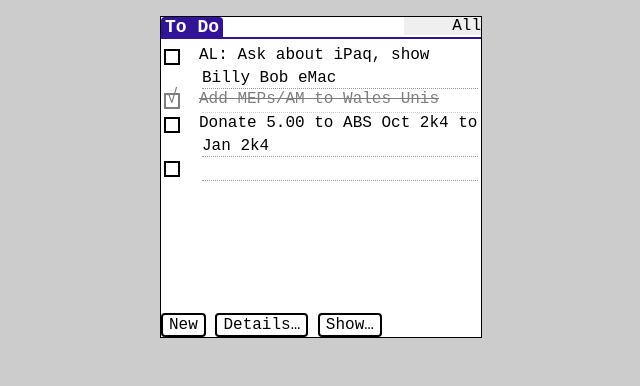
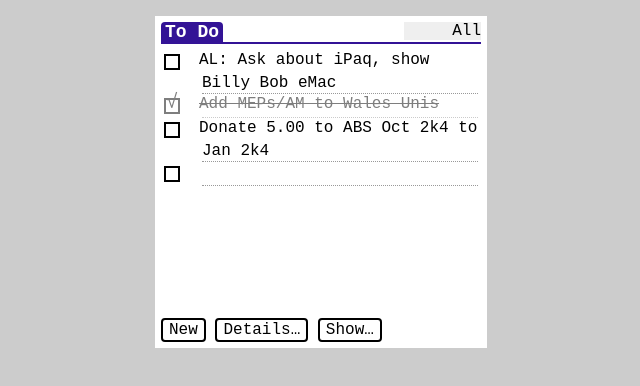
Before and after one commit to greystate/palm-todo, a plain HTML site: page public/index.html in a window 1280 px wide. Shown: the whole page, without its empty margins (319-959 px from the left). Drawn offline with nearby package versions, Linux system fonts and the light colour scheme; files that its build step writes are made by us from their sources.

Commit message:
Add some padding instead of the hard border

```diff
--- a/app/less/palm.less
+++ b/app/less/palm.less
@@ -18,7 +18,7 @@ body {
 	}
 
 	.todolist {
-		border: 1px solid #000;
+		padding: 6px;
 		margin: 1em auto;
 		height: 320px;
 	}
--- a/app/less/todo.less
+++ b/app/less/todo.less
@@ -23,7 +23,7 @@
 
 	footer {
 		position: absolute;
-		bottom: 0;
+		bottom: 6px;
 	}
 }
 
```
